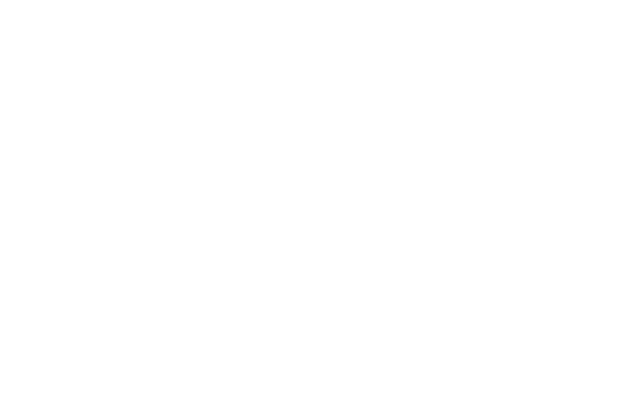
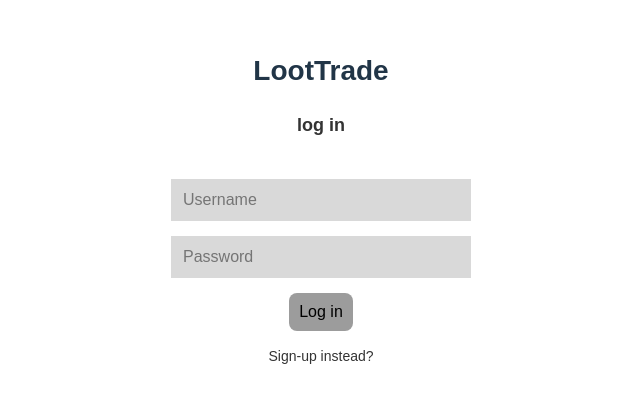
Before and after one commit to stevethemob/loottrade_front-end, a React (Vite) app: page /login in a window 1280 px wide. Before the commit this address had no page. Shown: the part 223-626 px from the top of the page, without its empty margins (319-959 px from the left). Built offline with nearby package versions, Linux system fonts and the light colour scheme.

Commit message:
added login feature and fixed some issues

```diff
--- a/src/App.tsx
+++ b/src/App.tsx
@@ -5,13 +5,16 @@ import { GamesPage } from "../src/pages/games";
 import GameOptions from "../src/pages/game-options";
 import Inventory from "../src/pages/inventory";
 import AllItems from "../src/pages/items";
+import Login from "../src/pages/login";
 
 
 function App() {
   return (
     <Router>
       <Routes>
-        <Route path="/" element={<Navigate to="/games" />} />
+        <Route path="/" element={<Navigate to="/login" />} />
+        <Route path="/login" element={<Login />} />
+
         <Route path="/games" element={<GamesPage />} />
 
         <Route path="/item-details" element={<ItemDetails />} />
--- a/src/api/inventory-api.ts
+++ b/src/api/inventory-api.ts
@@ -1,10 +1,10 @@
 import type { Inventory } from '../objects/inventory'
 import type { Item } from '../objects/item';
 
-export async function GetInventoryByUserId(userId : number, gameId: number): Promise<Inventory> {
+export async function GetInventoryByUserId(userId: number, gameId: number): Promise<Inventory> {
     const response = await fetch(`https://localhost:7215/inventory/${userId}/${gameId}`);
-    console.log(response);
-    if (!response.ok){
+
+    if (!response.ok) {
         throw new Error("Failed to get inventory");
     }
 
@@ -16,3 +16,16 @@ export async function GetInventoryByUserId(userId : number, gameId: number): Pro
 
     return inventory;
 }
+
+export async function AddItemToInventoryByUserIdAndItemId(userId: number, itemId: number): Promise<boolean> {
+    const response = await fetch(`https://localhost:7215/inventory/${userId}/${itemId}`, {
+        method: "POST",
+        headers: { "Content-Type": "application/json" },
+    });
+
+    if (!response.ok) {
+        throw new Error("Failed to add item");
+    }
+
+    return response.json();
+}
--- /dev/null
+++ b/src/api/user-api.ts
@@ -0,0 +1,23 @@
+import type { User } from "../objects/user";
+
+export async function registerUser(username: string, password: string, repeatedPassword: string, email: string){
+    const response = await fetch(`https://localhost:7215/user/${username}/${password}/${repeatedPassword}/${email}`)
+
+    if (!response.ok){
+        throw new Error("Failed to add user");
+    }
+
+    const succes = await response.json();
+    return succes;
+}
+
+export async function login(username: string, password: string){
+    const response = await fetch(`https://localhost:7215/user/${username}/${password}`)
+
+    if (!response.ok){
+        throw new Error("login failed");
+    }
+
+    const id: Number = await response.json();
+    return id;
+}
--- /dev/null
+++ b/src/css/login.css
@@ -0,0 +1,52 @@
+.login-container {
+display: flex;
+flex-direction: column;
+align-items: center;
+margin-top: 50px;
+font-family: Arial, sans-serif;
+}
+
+
+.title {
+font-size: 28px;
+margin-bottom: 10px;
+}
+
+
+.subtitle {
+margin-bottom: 40px;
+font-size: 18px;
+color: #333;
+}
+
+
+.login-form {
+display: flex;
+flex-direction: column;
+width: 300px;
+gap: 15px;
+}
+
+
+.input-field {
+padding: 12px;
+font-size: 16px;
+background: #d9d9d9;
+border: none;
+}
+
+
+.login-button {
+padding: 10px;
+background: #9c9c9c;
+border: none;
+font-size: 16px;
+cursor: pointer;
+}
+
+
+.signup-link {
+margin-top: 15px;
+font-size: 14px;
+color: #333;
+}
--- /dev/null
+++ b/src/objects/user.ts
@@ -0,0 +1,4 @@
+export interface User{
+    id: number
+    username: string
+}
--- a/src/pages/items.tsx
+++ b/src/pages/items.tsx
@@ -2,6 +2,7 @@ import React, { useEffect, useState } from "react";
 import { Link } from "react-router-dom";
 import { getAllItems } from "../api/item-api";
 import type { Item } from "../objects/item";
+import { AddItemToInventoryByUserIdAndItemId } from "../api/inventory-api";
 import "../css/AllItems.css";
 
 export default function items() {
@@ -25,19 +26,31 @@ export default function items() {
     },
         []);
 
+    async function AddItem(userId: number, itemId: number) {
+        try {
+            await AddItemToInventoryByUserIdAndItemId(userId, itemId);
+            console.log(`Added item ${itemId}`);
+        } catch (err) {
+            console.error("Failed to add item", err);
+        }
+    }
+
     if (loading) return <p>Loading items</p>;
     if (error) return <p style={{ color: "red" }}>{error}</p>;
 
     return (
+        <div>
+            <h1>All items</h1>
             <div className="item-grid-container">
                 <div className="item-grid">
                     {items.map((item) => (
                         <div key={item.id} className="item-card">
                             <span className="item-name">{item.name}</span>
-                        <button className="item-add">add</button>
+                            <button className="item-add" onClick={() => AddItem(1, item.id)}>add</button>
                         </div>
                     ))}
                 </div>
             </div>
+        </div>
     );
 }
--- /dev/null
+++ b/src/pages/login.tsx
@@ -0,0 +1,67 @@
+import React, { useState } from "react";
+import { Link } from "react-router-dom";
+import { login } from "../api/user-api";
+import "../css/login.css";
+
+
+export default function Login() {
+    const [username, setUsername] = useState("");
+    const [password, setPassword] = useState("");
+    const [loading, setLoading] = useState(false);
+    const [error, setError] = useState<string | null>(null);
+
+
+    async function handleSubmit(e: React.FormEvent) {
+        e.preventDefault();
+        setLoading(true);
+        setError(null);
+
+
+        try {
+            await login(username, password);
+        } catch (err) {
+            setError("Failed to log in");
+        } finally {
+            setLoading(false);
+        }
+    }
+
+
+    return (
+        <div className="login-container">
+            <h1 className="title">LootTrade</h1>
+            <h2 className="subtitle">log in</h2>
+
+
+            {loading && <p>Logging in...</p>}
+            {error && <p style={{ color: "red" }}>{error}</p>}
+
+
+            <form className="login-form" onSubmit={handleSubmit}>
+                <input
+                    type="text"
+                    placeholder="Username"
+                    value={username}
+                    onChange={(e) => setUsername(e.target.value)}
+                    className="input-field"
+                />
+
+
+                <input
+                    type="password"
+                    placeholder="Password"
+                    value={password}
+                    onChange={(e) => setPassword(e.target.value)}
+                    className="input-field"
+                />
+
+                <Link to={`/games`}>
+                    <button type="submit" className="login-button" disabled={loading}>Log in</button>
+                </Link>
+            </form>
+
+
+            <Link to="/signup" className="signup-link">Sign-up instead?</Link>
+        </div>
+    );
+}
```
Also changed, not shown: src/pages/register.tsx (added). Lines whose indentation alone changed are shown as unchanged.
